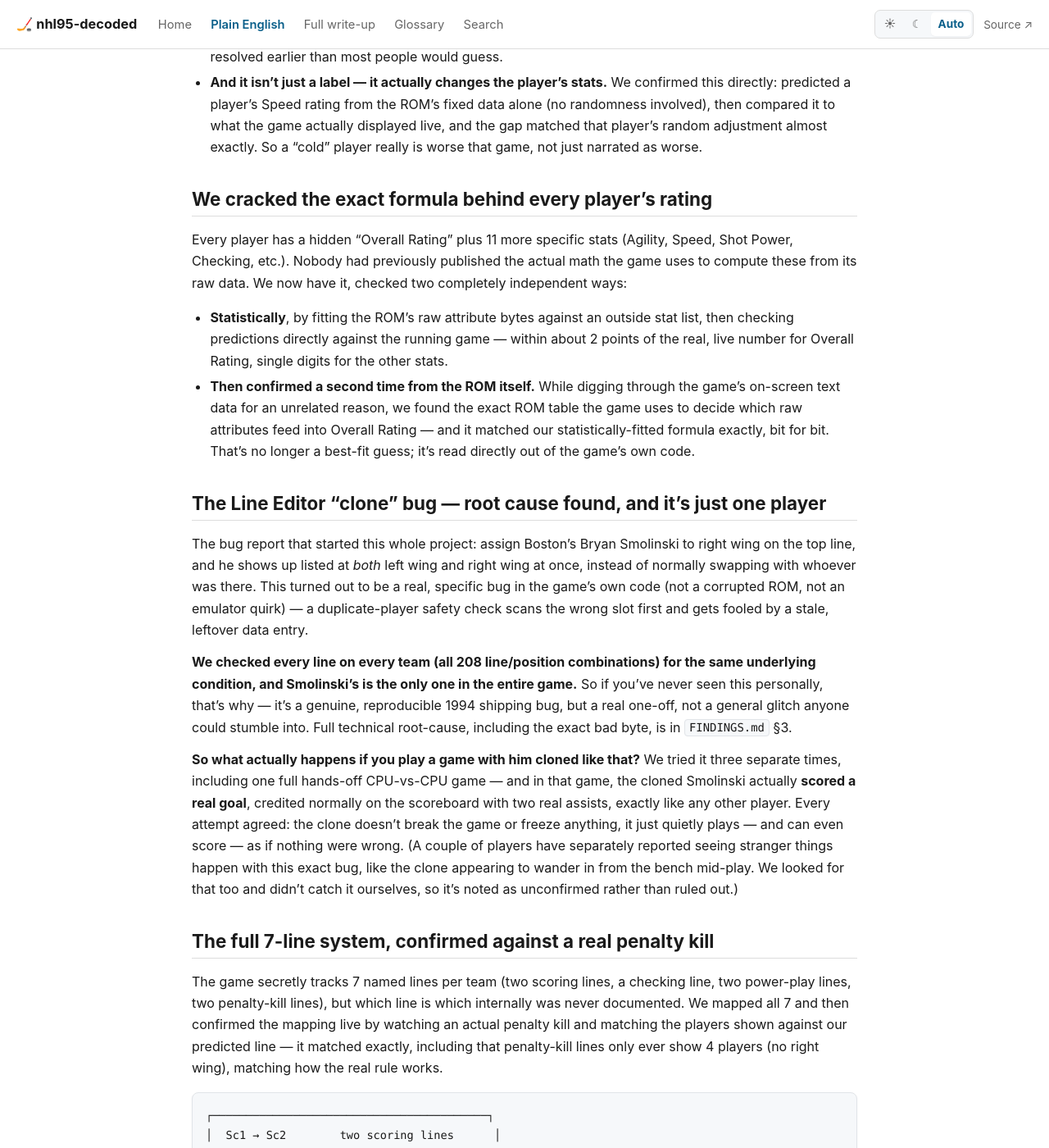
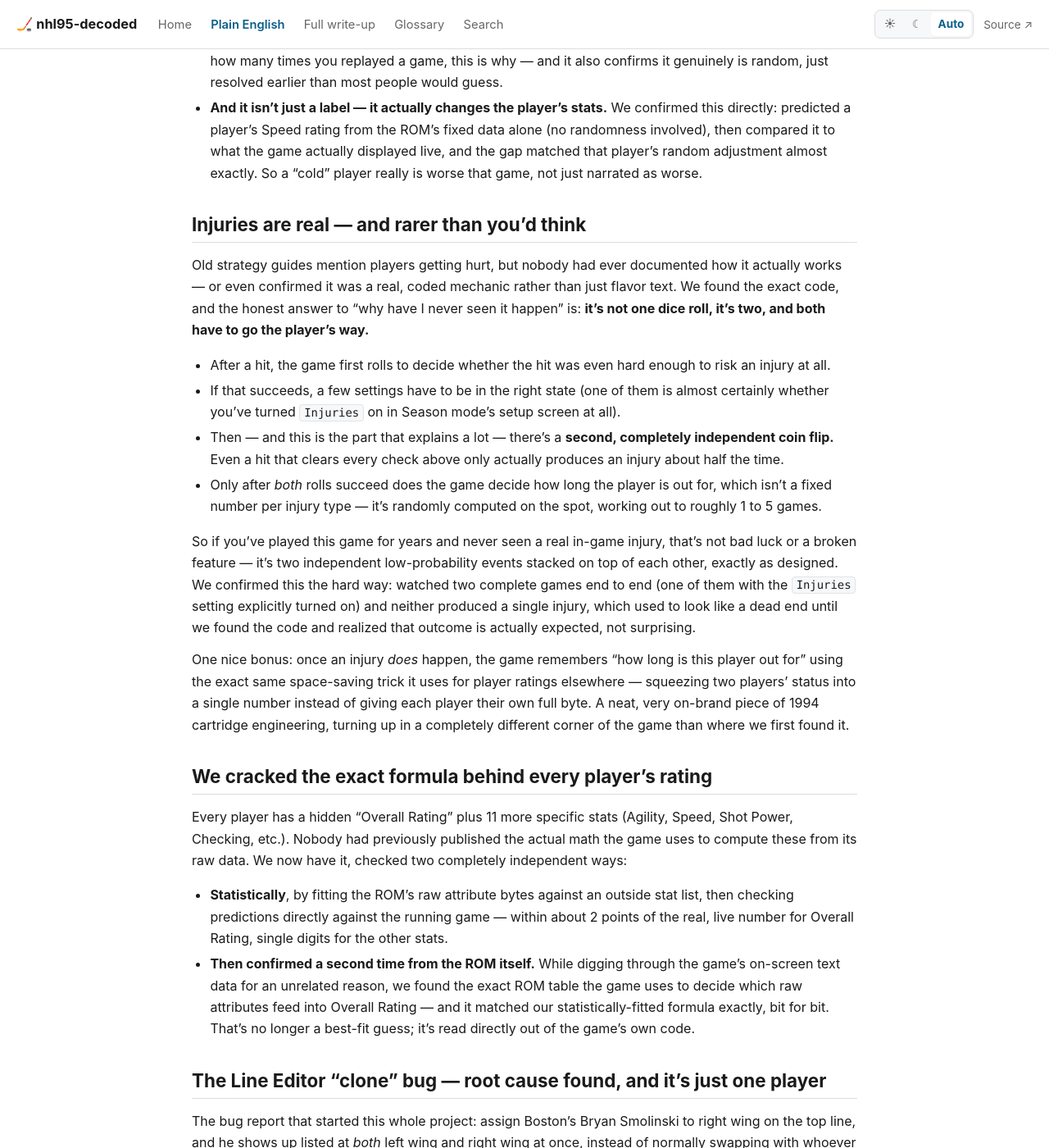
Before and after one commit to BreakableHoodie/nhl95-decoded, a Jekyll site: the page built from docs/OVERVIEW.md, in a window 1280 px wide and 1400 px high, scrolled down 970 px. Shown: the whole window at 82% size. Built offline with Jekyll 4.4.1, drawn with Linux system fonts in a browser that asks for light colours; our own code applies the rules of GitHub Pages for plain Markdown files; some of the changed text lies outside the part shown.

Commit message:
OVERVIEW.md: add plain-English section on the injury mechanism
Tonight's injury-trigger decode (FINDINGS.md sec 7 item 8) was the
biggest static-analysis finding of the session but had no counterpart
in the plain-English doc. Explains the compound two-roll probability
gate and the nibble-packed duration table in non-technical terms,
matching the established practical-framing style of this document.

Co-Authored-By: Claude Sonnet 5 <noreply@anthropic.com>
Claude-Session: https://claude.ai/code/session_011aZ1aA9KD8EzFd2c37CkWn

```diff
--- a/docs/OVERVIEW.md
+++ b/docs/OVERVIEW.md
@@ -11,6 +11,7 @@ definitions for every technical term used, including things like "nibble"
 that even this page uses without explaining.
 
 - ["Hot and cold streaks" are 100% real](#hot-and-cold-streaks-are-100-real--heres-exactly-how-they-work)
+- [Injuries are real — and rarer than you'd think](#injuries-are-real--and-rarer-than-youd-think)
 - [We cracked the exact formula behind every player's rating](#we-cracked-the-exact-formula-behind-every-players-rating)
 - [The Line Editor "clone" bug — root cause found](#the-line-editor-clone-bug--root-cause-found-and-its-just-one-player)
 - [The full 7-line system](#the-full-7-line-system-confirmed-against-a-real-penalty-kill)
@@ -46,6 +47,44 @@ thing:**
   what the game actually displayed live, and the gap matched that
   player's random adjustment almost exactly. So a "cold" player really is
   worse that game, not just narrated as worse.
+
+## Injuries are real — and rarer than you'd think
+
+Old strategy guides mention players getting hurt, but nobody had ever
+documented how it actually works — or even confirmed it was a real,
+coded mechanic rather than just flavor text. We found the exact code,
+and the honest answer to "why have I never seen it happen" is: **it's
+not one dice roll, it's two, and both have to go the player's way.**
+
+- After a hit, the game first rolls to decide whether the hit was even
+  hard enough to risk an injury at all.
+- If that succeeds, a few settings have to be in the right state (one
+  of them is almost certainly whether you've turned `Injuries` on in
+  Season mode's setup screen at all).
+- Then — and this is the part that explains a lot — there's a
+  **second, completely independent coin flip.** Even a hit that clears
+  every check above only actually produces an injury about half the
+  time.
+- Only after *both* rolls succeed does the game decide how long the
+  player is out for, which isn't a fixed number per injury type — it's
+  randomly computed on the spot, working out to roughly 1 to 5 games.
+
+So if you've played this game for years and never seen a real in-game
+injury, that's not bad luck or a broken feature — it's two independent
+low-probability events stacked on top of each other, exactly as
+designed. We confirmed this the hard way: watched two complete games
+end to end (one of them with the `Injuries` setting explicitly turned
+on) and neither produced a single injury, which used to look like a
+dead end until we found the code and realized that outcome is actually
+expected, not surprising.
+
+One nice bonus: once an injury *does* happen, the game remembers "how
+long is this player out for" using the exact same space-saving trick
+it uses for player ratings elsewhere — squeezing two players' status
+into a single number instead of giving each player their own full
+byte. A neat, very on-brand piece of 1994 cartridge engineering, turning
+up in a completely different corner of the game than where we first
+found it.
 
 ## We cracked the exact formula behind every player's rating
 
```
